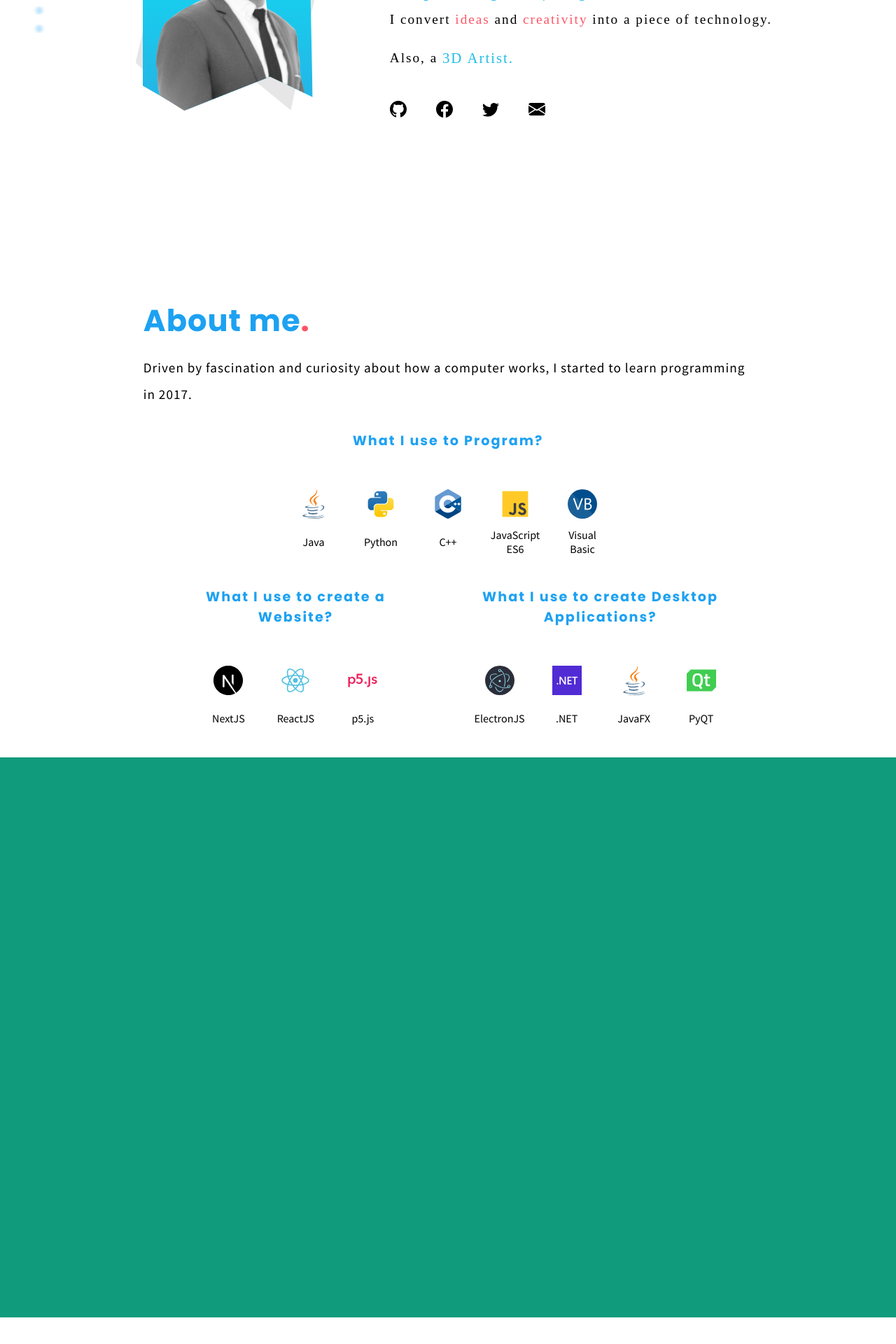
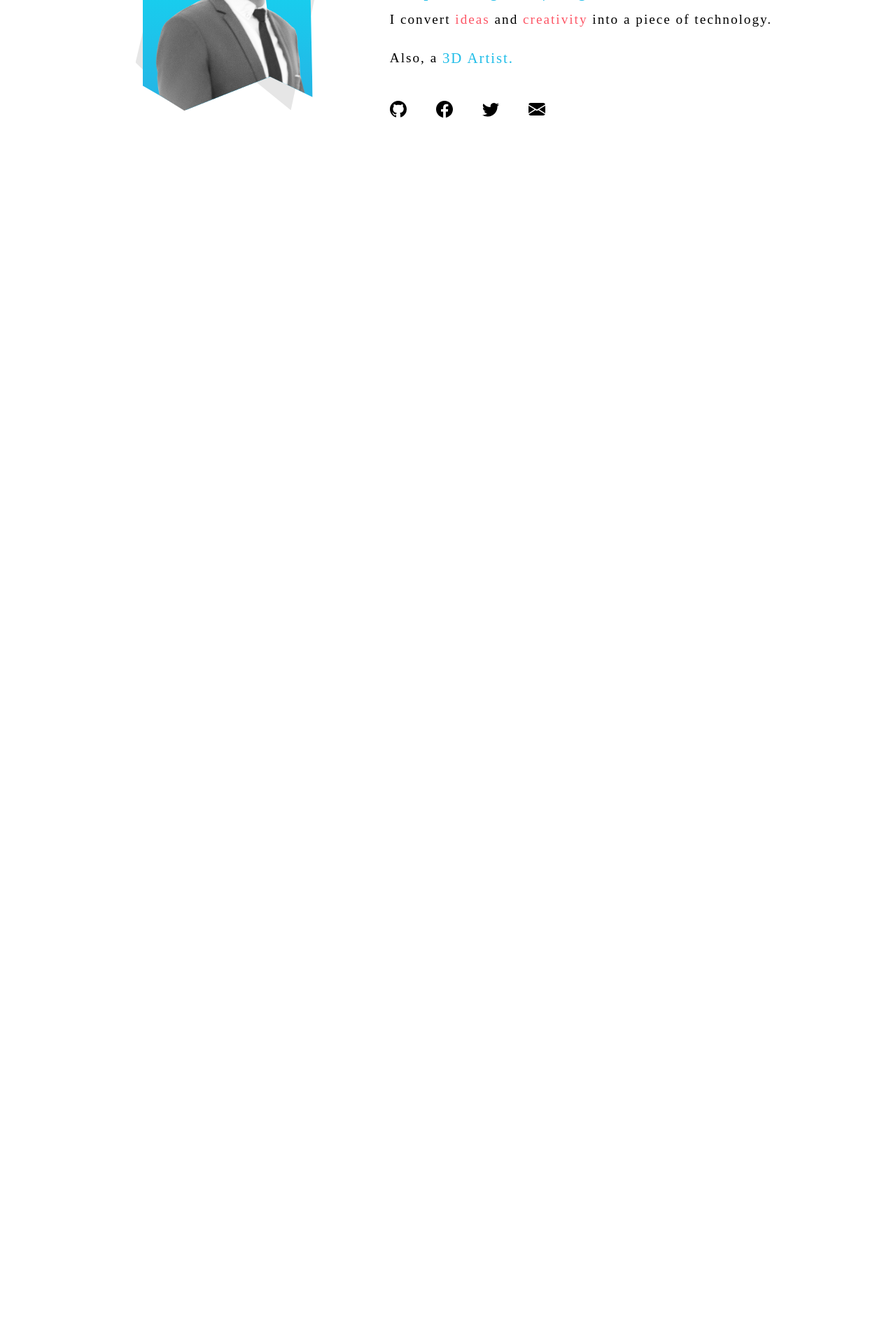
Before and after one commit to hanzzakino/hanzz, a Next.js app: page / in a window 1280 px wide. Shown: the part 398-2318 px from the top of the page at 70% size. After the commit the page ends 800 px from the top, so only its background shows below. Built offline with nearby package versions, Linux system fonts and the light colour scheme.

Commit message:
to separate branch

```diff
--- a/pages/index.jsx
+++ b/pages/index.jsx
@@ -32,12 +32,12 @@ export default function Home() {
                     maxBlur={6}
                     enableBlur
                 />
-                <SectionIndicator sections={sections} />
+                {/* <SectionIndicator sections={sections} /> */}
                 <Introduction />
-                <Skills />
-                <Projects />
+                {/* <Skills /> */}
+                {/* <Projects /> */}
 
-                <div>
+                {/* <div>
                     <br />
                     <br />
                     <br />
@@ -164,7 +164,7 @@ export default function Home() {
                     <br />
                     <br />
                     <br />
-                </div>
+                </div> */}
             </main>
         </div>
     )
```
